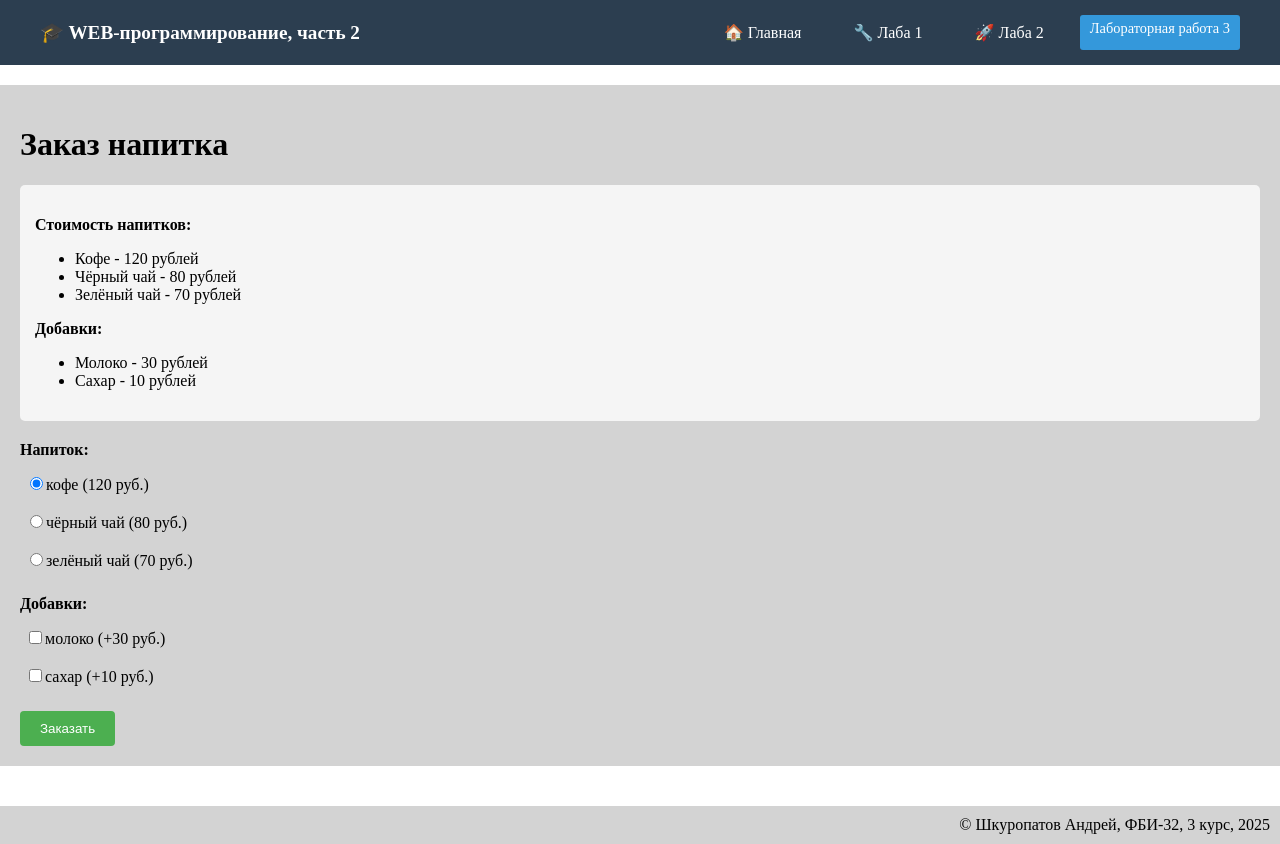
After one commit to andrey22462246/web-back-labs, a Flask app: page /lab3/order in a window 1280 px wide. The commit adds this page. Run offline with Flask 3, Linux system fonts and the light colour scheme.

Commit message:
Заказ напитка

```diff
--- a/lab3.py
+++ b/lab3.py
@@ -1,4 +1,4 @@
-from flask import Blueprint, render_template, request, make_response, redirect
+from flask import Blueprint, render_template, request, make_response, redirect, url_for
 lab3 = Blueprint('lab3',__name__)
 
 @lab3.route('/lab3/')
@@ -34,3 +34,32 @@ def form1():
         errors['age']='Заполните поле!'
     sex = request.args.get('sex')
     return render_template('lab3/form1.html', user=user, age=age, sex=sex, errors=errors)
+
+@lab3.route('/lab3/order')
+def order():
+    return render_template('lab3/order.html')
+
+@lab3.route('/lab3/pay')
+def pay():
+    price = 0
+    drink = request.args.get('drink')
+    # Пусть кофе стоит 120 рублей, чёрный чай – 80 рублей, зелёный – 70 рублей.
+    if drink == 'cofee':
+        price = 120
+    elif drink == 'black-tea':
+        price = 80
+    else:
+        price = 70
+
+    # Добавка молока удорожает напиток на 30 рублей, а сахара – на 10.
+    if request.args.get('milk') == 'on':
+        price += 30
+    if request.args.get('sugar') == 'on':
+        price += 10
+    return render_template('lab3/pay.html', price=price)
+
+
+@lab3.route('/lab3/success')
+def success():
+    price = request.args.get('price', '0')
+    return render_template('lab3/success.html', price=price)
--- a/templates/lab3.html
+++ b/templates/lab3.html
@@ -12,5 +12,6 @@
         <li><a href="/lab3/cookie">Установить куки</a></li>
         <li><a href="/lab3/del_cookie">Очистить куки</a></li>
         <li><a href="/lab3/form1">Форма</a></li>
+        <li><a href="/lab3/order">Заказ</a></li>
     </ol>
 {% endblock %}
--- /dev/null
+++ b/templates/lab3/order.html
@@ -0,0 +1,112 @@
+{% extends "base.html" %}
+{% block lab %}Лабораторная работа 3{% endblock %}
+{% block main %}
+    <h1>Заказ напитка</h1>
+
+    <div class="price-info">
+        <p><strong>Стоимость напитков:</strong></p>
+        <ul>
+            <li>Кофе - 120 рублей</li>
+            <li>Чёрный чай - 80 рублей</li>
+            <li>Зелёный чай - 70 рублей</li>
+        </ul>
+
+        <p><strong>Добавки:</strong></p>
+        <ul>
+            <li>Молоко - 30 рублей</li>
+            <li>Сахар - 10 рублей</li>
+        </ul>
+    </div>
+
+    <form action="/lab3/pay"  class="order-form">
+        <div class="form-section">
+            <div class="section-title">Напиток:</div>
+            <label class="radio-label">
+                <input type="radio" value="cofee" name="drink" checked>кофе (120 руб.)
+            </label>
+            <label class="radio-label">
+                <input type="radio" value="black-tea" name="drink">чёрный чай (80 руб.)
+            </label>
+            <label class="radio-label">
+                <input type="radio" value="green-tea" name="drink">зелёный чай (70 руб.)
+            </label>
+        </div>
+
+        <div class="form-section">
+            <div class="section-title">Добавки:</div>
+            <label class="checkbox-label">
+                <input type="checkbox" name="milk">молоко (+30 руб.)
+            </label>
+            <label class="checkbox-label">
+                <input type="checkbox" name="sugar">сахар (+10 руб.)
+            </label>
+        </div>
+
+        <div class="form-actions">
+            <button type="submit" class="order-button">Заказать</button>
+        </div>
+    </form>
+
+    <style>
+        .price-info {
+            background-color: #f5f5f5;
+            padding: 15px;
+            border-radius: 5px;
+            margin-bottom: 20px;
+        }
+
+        .order-form {
+            max-width: 400px;
+        }
+
+        .form-section {
+            margin-bottom: 20px;
+        }
+
+        .section-title {
+            font-weight: bold;
+            margin-bottom: 10px;
+        }
+
+        .radio-label, .checkbox-label {
+            display: block;
+            margin-bottom: 8px;
+            padding: 5px;
+        }
+
+        .form-actions {
+            margin-top: 20px;
+        }
+
+        .order-button {
+            background-color: #4CAF50;
+            color: white;
+            padding: 10px 20px;
+            border: none;
+            border-radius: 4px;
+            cursor: pointer;
+        }
+
+        .order-button:hover {
+            background-color: #45a049;
+        }
+
+        .success-message {
+            font-size: 18px;
+            color: #2E7D32;
+            margin: 20px 0;
+            padding: 15px;
+            background-color: #E8F5E9;
+            border-radius: 5px;
+        }
+
+        .back-link {
+            color: #1976D2;
+            text-decoration: none;
+        }
+
+        .back-link:hover {
+            text-decoration: underline;
+        }
+    </style>
+{% endblock %}
```
Also changed, not shown: templates/lab3/pay.html (added, +31 -0 lines), templates/lab3/success.html (added, +11 -0 lines).
